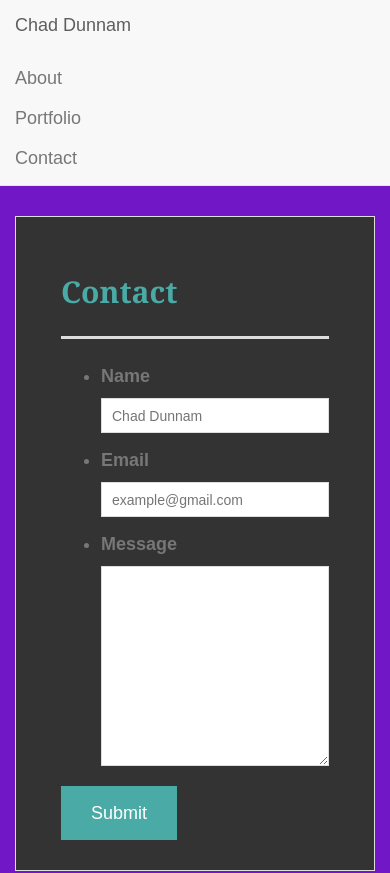
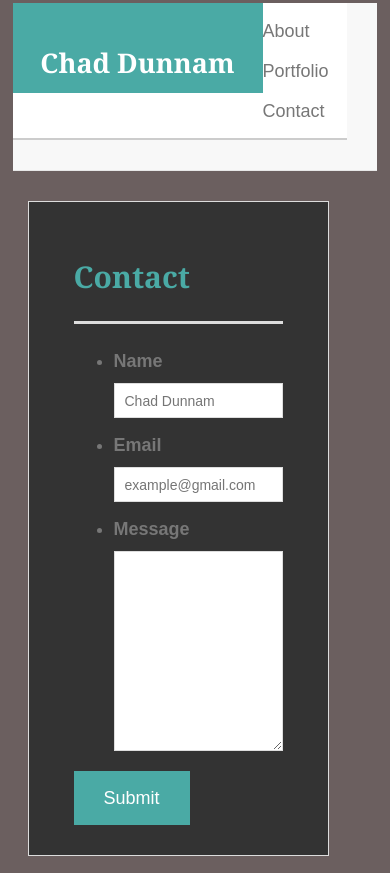
Before and after one commit to ChadDunnam/Responsive-Portfolio, a plain HTML site: page contact.html in a window 390 px wide. Shown: the top 873 px of the page. Drawn offline with nearby package versions, Linux system fonts and the light colour scheme.

Commit message:
secondcommit

```diff
--- /dev/null
+++ b/assets/css/reset.css
@@ -0,0 +1,44 @@
+{
+html, body, div, span, applet, object, iframe,
+h1, h2, h3, h4, h5, h6, p, blockquote, pre,
+a, abbr, acronym, address, big, cite, code,
+del, dfn, em, img, ins, kbd, q, s, samp,
+small, strike, strong, sub, sup, tt, var,
+b, u, i, center,
+dl, dt, dd, ol, ul, li,
+fieldset, form, label, legend,
+table, caption, tbody, tfoot, thead, tr, th, td,
+article, aside, canvas, details, embed,
+figure, figcaption, footer, header, hgroup,
+menu, nav, output, ruby, section, summary,
+time, mark, audio, video {
+	margin: 0;
+	padding: 0;
+	border: 0;
+	font-size: 100%;
+	font: inherit;
+	vertical-align: baseline;
+}
+/* HTML5 display-role reset for older browsers */
+article, aside, details, figcaption, figure,
+footer, header, hgroup, menu, nav, section {
+	display: block;
+}
+body {
+	line-height: 1;
+}
+ol, ul {
+	list-style: none;
+}
+blockquote, q {
+	quotes: none;
+}
+blockquote:before, blockquote:after,
+q:before, q:after {
+	content: '';
+	content: none;
+}
+table {
+	border-collapse: collapse;
+	border-spacing: 0;
+}
--- a/assets/css/style.css
+++ b/assets/css/style.css
@@ -53,8 +53,8 @@
 }
 
 /* header */
-#masthead {
-  position: fixed;
+.navbar-header {
+  position: static;
   z-index: 99;
   width: 100%;
   margin: 0 0 30px;
@@ -70,7 +70,7 @@
   width: 250px;
   height: 90px;
   font-family: Georgia, Times, "Times New Roman", serif;
-  font-size: 30px;
+  font-size: 27px;
   font-weight: 700;
   line-height: 90px;
   color: #ffffff;
@@ -79,7 +79,9 @@
   background: #4aaaa5;
 }
 
-
+.navbar-nav {
+  float: right;
+}
 /* footer */
 
 footer {
@@ -203,26 +205,38 @@
 
 
 
-@media (max-width: 980px) {
+@media screen and (max-width: 980px) {
   body {
     background: #7117c5;
     margin-left: auto;
     margin-right: auto;
+    width: auto;
   }
 }
 
-@media (max-width: 768px) {
+@media screen and (max-width: 768px) {
   .main-section {
     background: #333;
     margin-left: auto;
     margin-right: auto;
+    width: 90%;
   }
 }
 
-@media (max-width: 640px) {
-  footer {
-    background: #963535;
-    margin-left: auto;
-    margin-right: auto;
+@media screen and (max-width: 640px) {
+  body {
+    background: #6b5f5f;
+    margin-left: 50px;
+    margin-right: 10px;
+    width: 95%;
+    padding: 3px;
+    float: right;
+  }
+    .navbar-nav {
+      float: left;
+  }
+
+  #logo {
+    float: left;
   }
 }
--- a/contact.html
+++ b/contact.html
@@ -6,21 +6,23 @@
   <title>Contact | Chad Dunnam</title>
   <link rel="stylesheet" href="https://maxcdn.bootstrapcdn.com/bootstrap/3.3.7/css/bootstrap.min.css">
   <link rel="stylesheet" type="text/css" href="assets/css/style.css">
+  <link rel="stylesheet" type="text/css" href="assets/css/reset.css">
   <meta name="viewport" content="width=device-width, initial-scale=1.0">
 </head>
 
 <body>
 
+  <header>
     <nav class="navbar navbar-default navbar-static-top">
         <div class="container-fluid">
             <div class="navbar-header">
-                        <a class="navbar-brand" href="index.html">Chad Dunnam</a>
-                    </div>
+                <a class="navbar-brand" href="index.html" id="logo">Chad Dunnam</a>
             <ul class="nav navbar-nav">
                 <li><a href="index.html">About</a></li>
                 <li><a href="portfolio.html">Portfolio</a></li>
                 <li><a href="contact.html">Contact</a></li>
             </ul>
+            </div>
         </div>
     </nav>
   </header>
```
Also changed, not shown: index.html (+3 -3 lines), portfolio.html (+4 -2 lines). Lines whose indentation alone changed are shown as unchanged.
